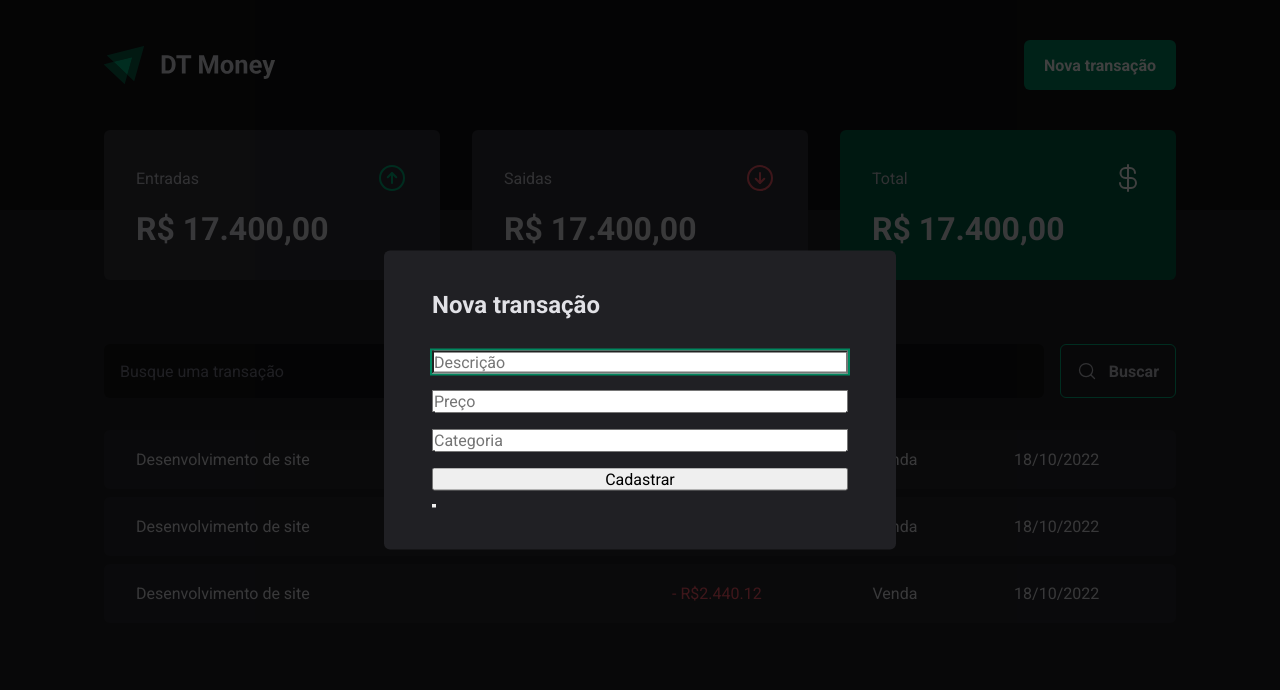
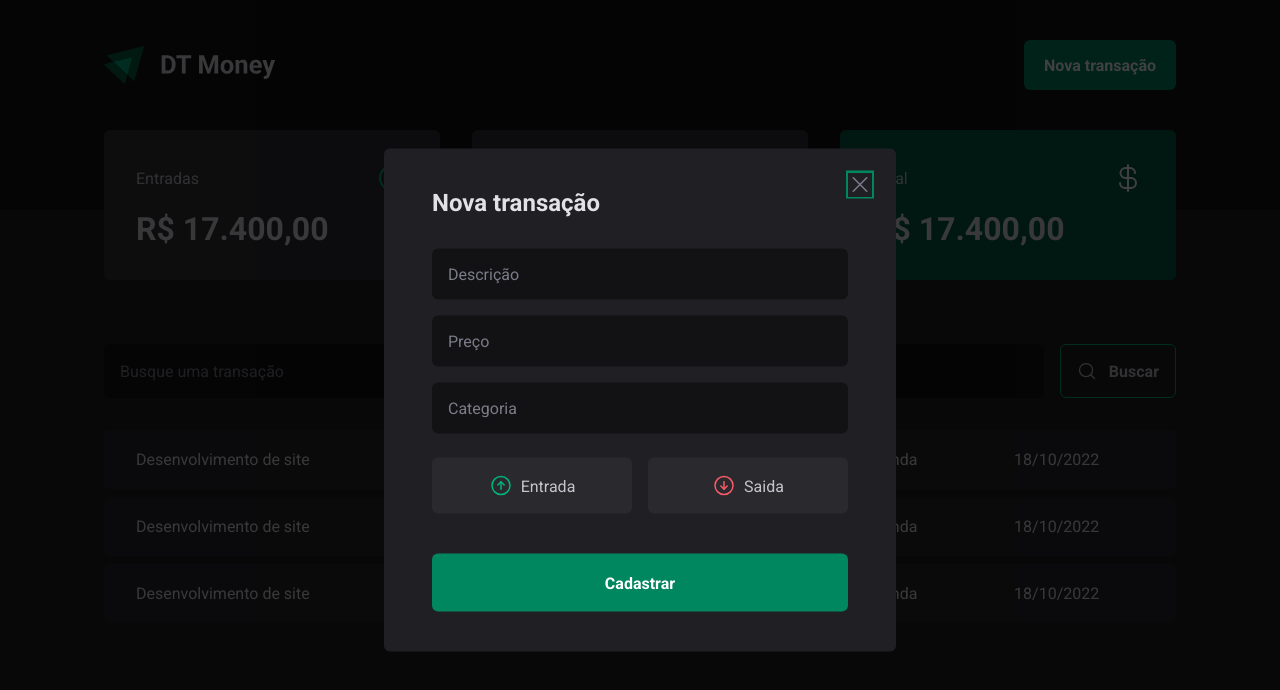
Before and after one commit to VeniLima/dtmoney-reactjs, a React (Vite) app: page / in a window 1280 px wide. Both pictures are taken after a click on the button "Nova transação". Shown: the top 690 px of the page. Built offline with nearby package versions, Linux system fonts and the light colour scheme.

Commit message:
radio button style at modal

```diff
--- a/package.json
+++ b/package.json
@@ -10,6 +10,7 @@
   },
   "dependencies": {
     "@radix-ui/react-dialog": "^1.0.2",
+    "@radix-ui/react-radio-group": "^1.1.0",
     "phosphor-react": "^1.4.1",
     "react": "^18.2.0",
     "react-dom": "^18.2.0",
--- a/src/components/NewTransactionModal/index.tsx
+++ b/src/components/NewTransactionModal/index.tsx
@@ -1,5 +1,13 @@
 import * as Dialog from "@radix-ui/react-dialog";
-import { Content, Overlay } from "./styles";
+
+import { ArrowCircleDown, ArrowCircleUp, X } from "phosphor-react";
+import {
+  CloseButton,
+  Content,
+  Overlay,
+  TransactionType,
+  TransactionTypeButton,
+} from "./styles";
 
 export function NewTransactionModal() {
   return (
@@ -8,15 +16,29 @@
       <Content>
         <Dialog.Title>Nova transação</Dialog.Title>
 
+        <CloseButton>
+          <X size={24} />
+        </CloseButton>
+
         <form action="">
           <input type="text" placeholder="Descrição" required />
           <input type="text" placeholder="Preço" required />
           <input type="text" placeholder="Categoria" required />
 
+          <TransactionType>
+            <TransactionTypeButton value="income" variant="income">
+              <ArrowCircleUp size={24} />
+              Entrada
+            </TransactionTypeButton>
+
+            <TransactionTypeButton value="outcome" variant="outcome">
+              <ArrowCircleDown size={24} />
+              Saida
+            </TransactionTypeButton>
+          </TransactionType>
+
           <button type="submit">Cadastrar</button>
         </form>
-
-        <Dialog.Close />
       </Content>
     </Dialog.Portal>
   );
--- a/src/components/NewTransactionModal/styles.ts
+++ b/src/components/NewTransactionModal/styles.ts
@@ -1,4 +1,6 @@
 import * as Dialog from "@radix-ui/react-dialog";
+
+import * as RadioGroup from "@radix-ui/react-radio-group";
 import styled from "styled-components";
 
 export const Overlay = styled(Dialog.Overlay)`
@@ -13,23 +15,103 @@
   min-width: 32rem;
   border-radius: 6px;
   padding: 2.5rem 3rem;
-    background: ${props => props.theme['gray-800']};
+  background: ${(props) => props.theme["gray-800"]};
 
   position: fixed;
   top: 50%;
   left: 50%;
   transform: translate(-50%, -50%);
 
-    form{
+  form {
     margin-top: 2rem;
 
     display: flex;
     flex-direction: column;
     gap: 1rem;
 
+    input {
+      border-radius: 6px;
+      border: 0;
+      background: ${(props) => props.theme["gray-900"]};
+      color: ${(props) => props.theme["gray-300"]};
+      padding: 1rem;
 
-        input{
+      &::placeholder {
+        color: ${(props) => props.theme["gray-500"]};
+      }
+    }
 
+    button[type="submit"] {
+      height: 58px;
+      border: 0;
+      background: ${(props) => props.theme["green-500"]};
+      color: ${(props) => props.theme.white};
+      font-weight: bold;
+      padding: 0 1.25rem;
+      border-radius: 6px;
+      margin-top: 1.5rem;
+      cursor: pointer;
+
+      &:hover {
+        background: ${(props) => props.theme["green-700"]};
+        transition: background-color 0.2s;
+      }
     }
   }
 `;
+
+export const CloseButton = styled(Dialog.Close)`
+  position: absolute;
+  background: transparent;
+  border: 0;
+  top: 1.5rem;
+  right: 1.5rem;
+  line-height: 0; //ajusta o tamanho do botão
+  cursor: pointer;
+  color: ${(props) => props.theme["gray-500"]};
+`;
+
+export const TransactionType = styled(RadioGroup.Root)`
+  display: grid;
+  grid-template-columns: repeat(2, 1fr);
+  gap: 1rem;
+  margin-top: 0.5rem;
+`;
+
+interface TransactionTypeButtonProps {
+  variant: "income" | "outcome";
+}
+
+export const TransactionTypeButton = styled(
+  RadioGroup.Item
+)<TransactionTypeButtonProps>`
+  background: ${(props) => props.theme["gray-700"]};
+  padding: 1rem;
+  display: flex;
+  align-items: center;
+  justify-content: center;
+  gap: 0.5rem;
+  border-radius: 6px;
+  cursor: pointer;
+  border: 0;
+  color: ${(props) => props.theme["gray-300"]};
+
+  svg {
+    color: ${(props) =>
+      props.variant === "income"
+        ? props.theme["green-300"]
+        : props.theme["red-300"]};
+  }
+
+  &[data-state="checked"] {
+    color: ${(props) => props.theme.white};
+    background: ${(props) =>
+      props.variant === "income"
+        ? props.theme["green-500"]
+        : props.theme["red-500"]};
+
+    svg {
+      color: ${(props) => props.theme.white};
+    }
+  }
+`;
```
Also changed, not shown: 1 other file (tests, documents, lock files or other folders). Lines whose indentation alone changed are shown as unchanged.
